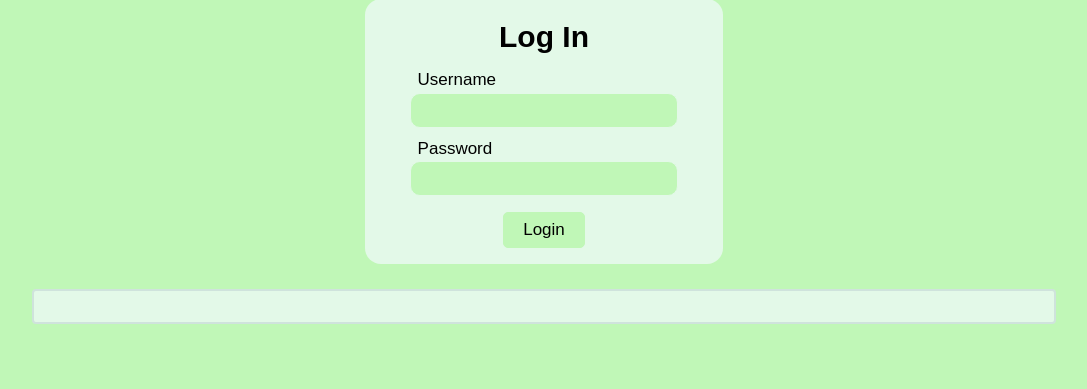
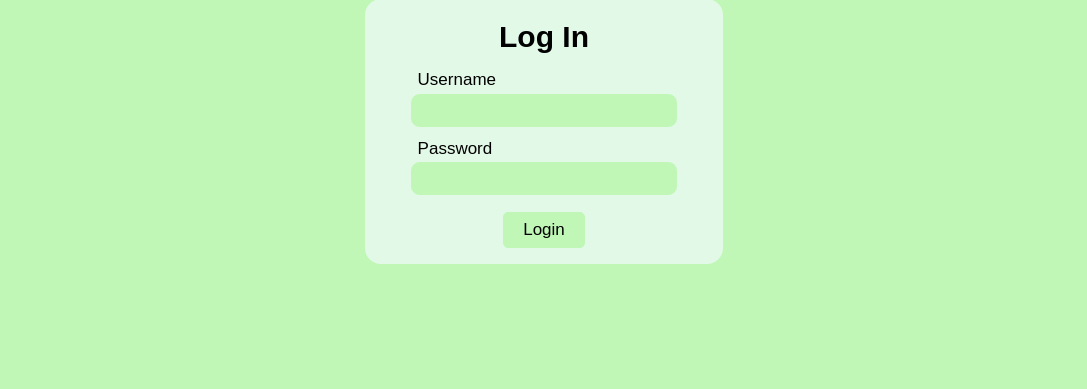
Before and after one commit to ankitakashyap05/Sanguine, a Django app: page / in a window 1280 px wide. Shown: the part 311-700 px from the top of the page, without its empty margins (96-1183 px from the left). Run offline with Django 3.2, Linux system fonts and the light colour scheme; some libraries are stand-ins or nearby versions.

Commit message:
removed rect

```diff
--- a/templates/authentication/login.html
+++ b/templates/authentication/login.html
@@ -57,13 +57,14 @@
   </body>
   <footer>
 
-  <center>    <div class="messagebox" >
+  <center>
         {% if messages %}{% for message in messages %}
+        <div class="messagebox" >
     <div class="alert alert-{{ message.tags }} alert-dismissible fade show my-0 extra" role="alert">
        {{ message }}
       <button type="button" class="btn-close" data-bs-dismiss="alert" aria-label="Close"></button>
-    </div>{% endfor %}{% endif %}
-      </div>
+    </div></div>{% endfor %}{% endif %}
+
     </center>
   </footer>
 </html>
```
